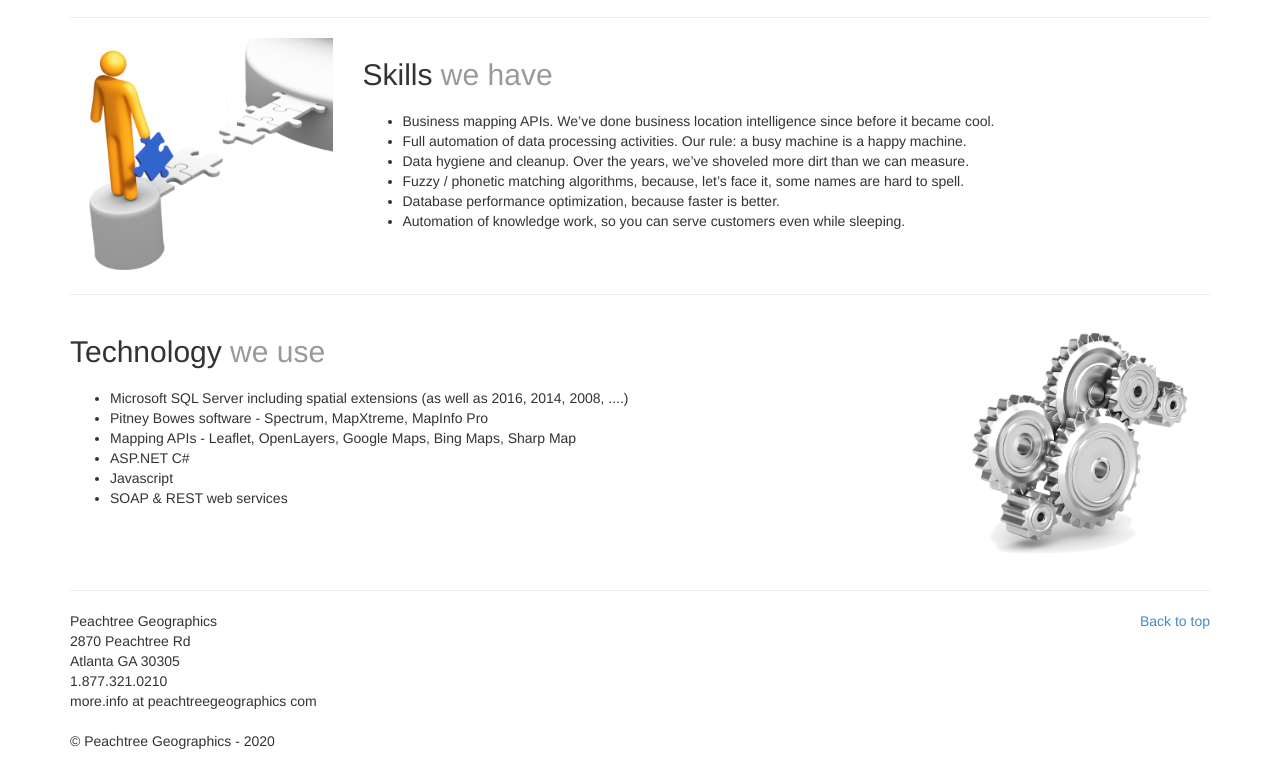
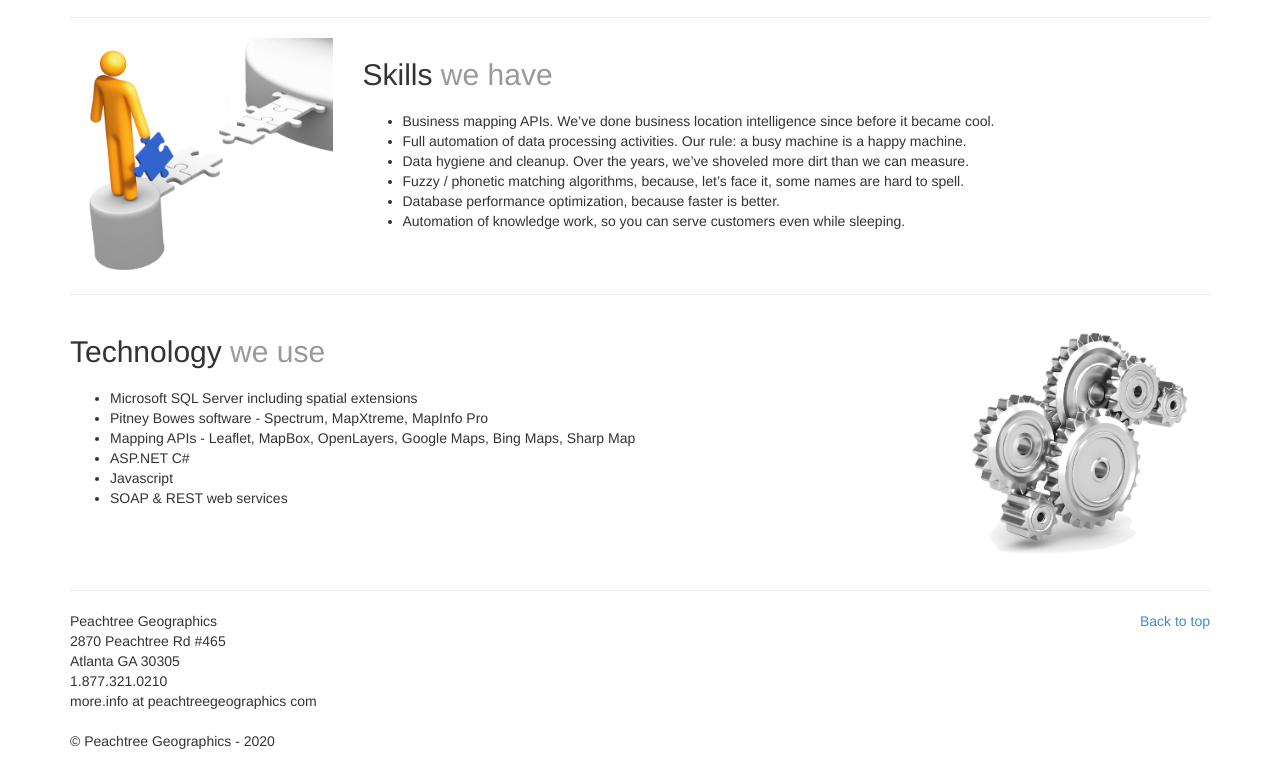
Before and after one commit to peachtreegeographics/PeachtreeGeographics, a plain HTML site: page index.html in a window 1280 px wide. Shown: the part 888-1669 px from the top of the page. Drawn offline with nearby package versions, Linux system fonts and the light colour scheme.

Commit message:
Updates to Technology section and mailing address

```diff
--- a/index.html
+++ b/index.html
@@ -123,9 +123,9 @@
         <div class="col-sm-9">
           <h2 class="featurette-heading">Technology <span class="text-muted">we use</span></h2>
           <p class="lead">	<ul>
-				<li>Microsoft SQL Server including spatial extensions (as well as 2016, 2014, 2008, ....)</li>
+				<li>Microsoft SQL Server including spatial extensions</li>
 				<li>Pitney Bowes software - Spectrum, MapXtreme, MapInfo Pro</li>
-				<li>Mapping APIs - Leaflet, OpenLayers, Google Maps, Bing Maps, Sharp Map</li>
+				<li>Mapping APIs - Leaflet, MapBox, OpenLayers, Google Maps, Bing Maps, Sharp Map</li>
 				<li>ASP.NET C#</li>
 				<li>Javascript</li>
 				<li>SOAP & REST web services</li>
@@ -145,7 +145,7 @@
 	  <div class="row">
 		  <div class="col-sm-4">
         <p> Peachtree Geographics<br />
-			2870 Peachtree Rd<br />
+			2870 Peachtree Rd #465<br />
 			Atlanta GA 30305<br />
 			1.877.321.0210<br />
 			more.info at peachtreegeographics com<br /><br />
```
